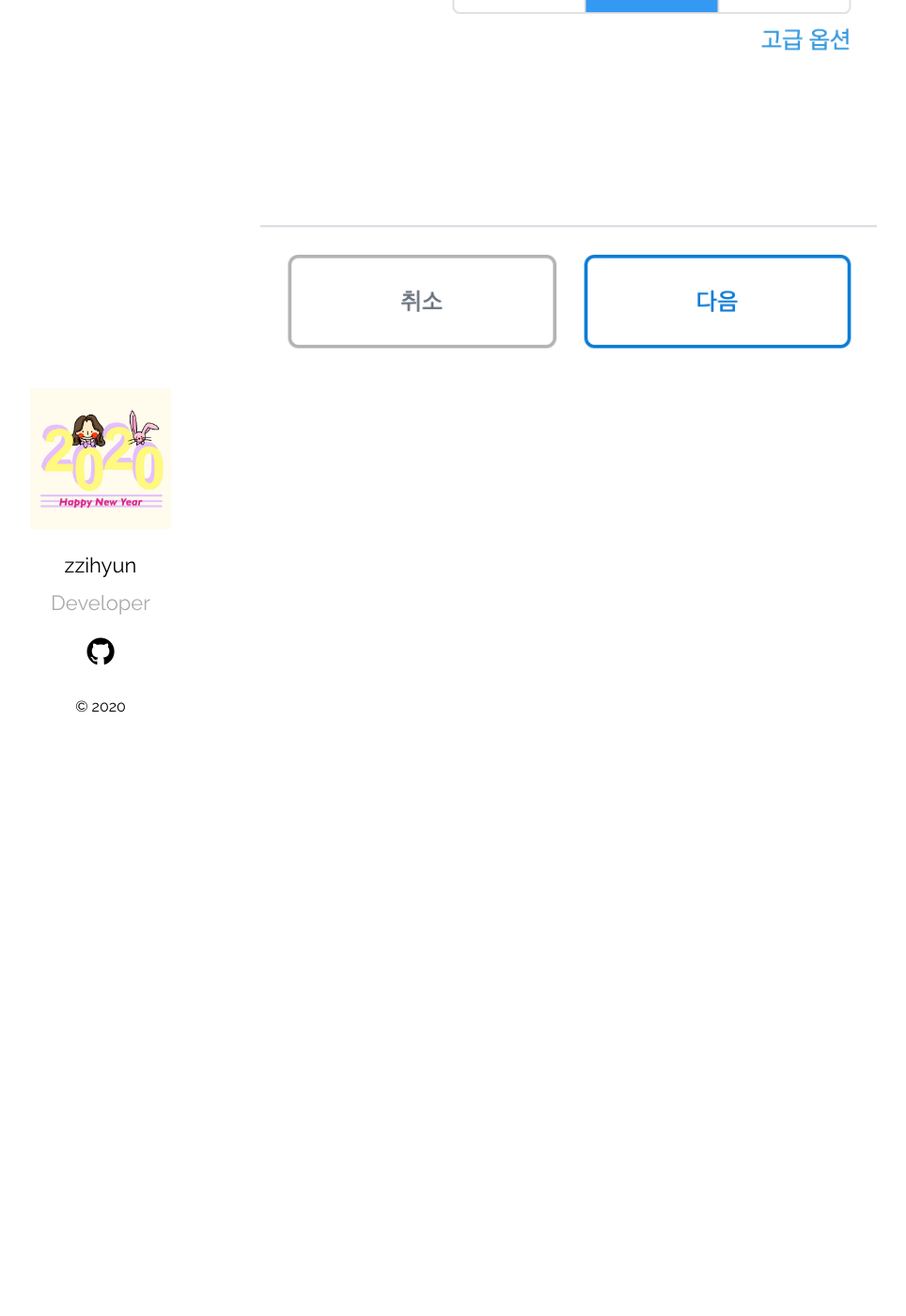
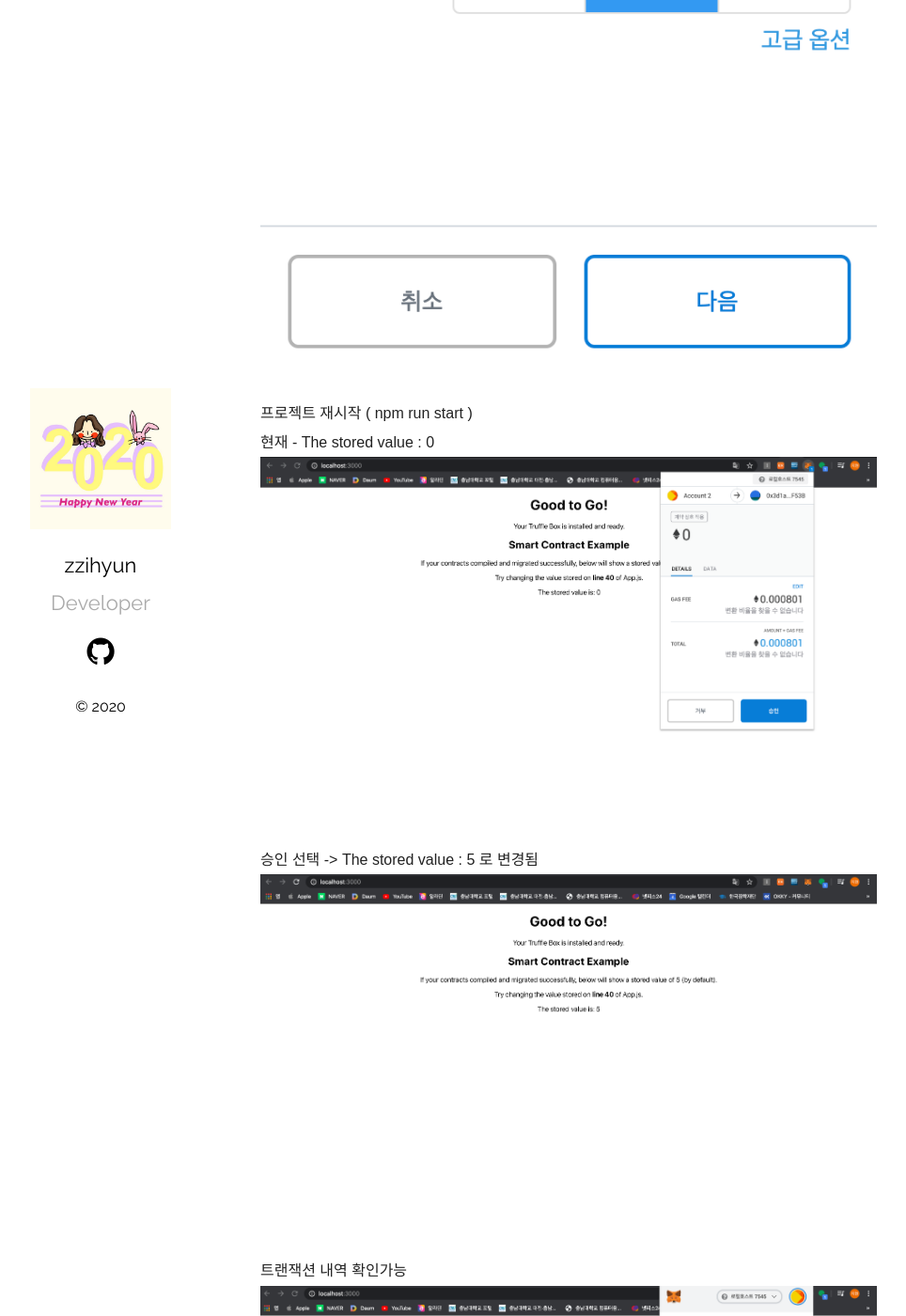
Before and after one commit to jhhhj1002/jhhhj1002.github.io, a Jekyll site: the page built from _posts/2020-03-29-Truffle-in-Blockchain-03.markdown, in a window 1280 px wide and 1400 px high, scrolled down 7514 px. Shown: the whole window at 94% size, without its empty margins (78-1042 px from the left). Built offline with Jekyll 4.4.1, drawn with Linux system fonts in a browser that asks for light colours.

Commit message:
Update 2020-03-29-Truffle-in-Blockchain-03.markdown

```diff
--- a/_posts/2020-03-29-Truffle-in-Blockchain-03.markdown
+++ b/_posts/2020-03-29-Truffle-in-Blockchain-03.markdown
@@ -106,3 +106,16 @@ client 디렉토리로 이동 후, npm run start
 
   import 한 Ganache 계정에서 localhost:7545 계정으로 이더 10 전송
    <img src="/assets/imgs/Blockchain&Truffle_35.png" width="80%" height="45%" >
+
+
+프로젝트 재시작 ( npm run start )
+  현재 - The stored value : 0
+<img src="/assets/imgs/Blockchain&Truffle_36.png" width="80%" height="45%" >
+
+
+승인 선택 -> The stored value : 5 로 변경됨
+<img src="/assets/imgs/Blockchain&Truffle_37.png" width="80%" height="45%" >
+
+트랜잭션 내역 확인가능
+<img src="/assets/imgs/Blockchain&Truffle_38.png" width="80%" height="45%" >
+<img src="/assets/imgs/Blockchain&Truffle_39.png" width="80%" height="45%" >
```
